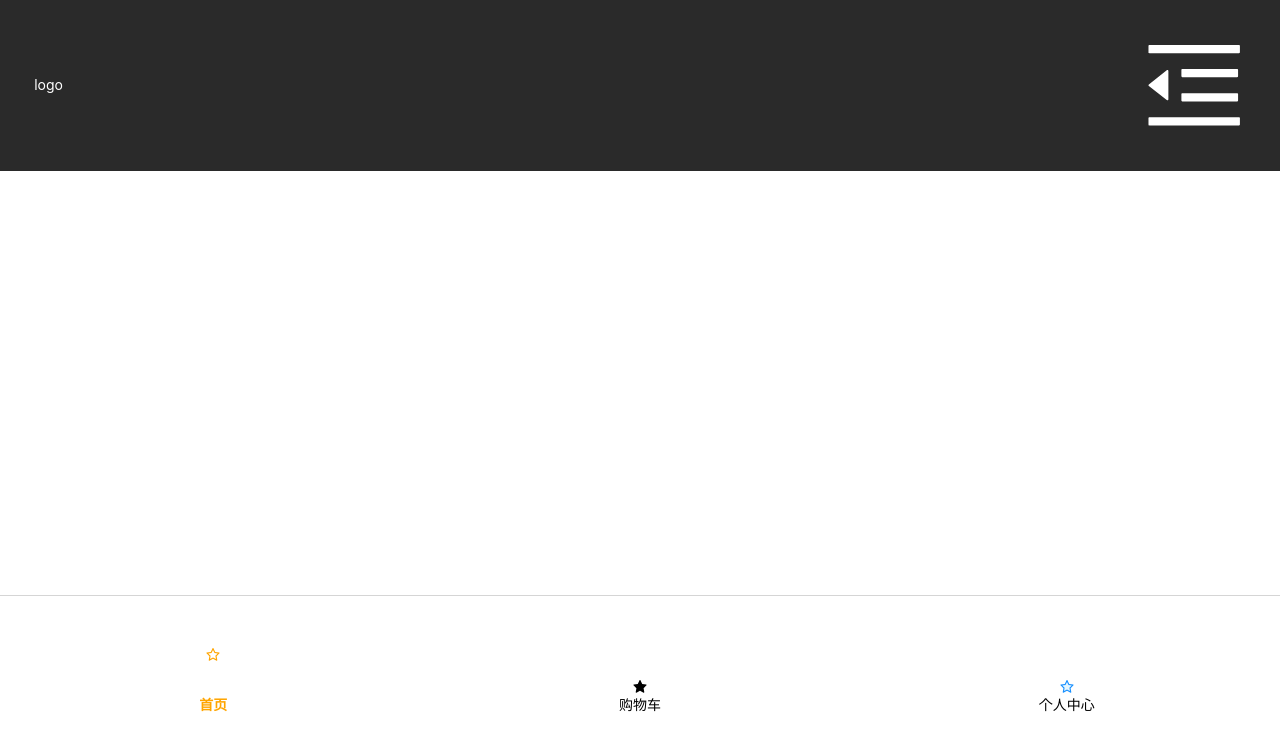
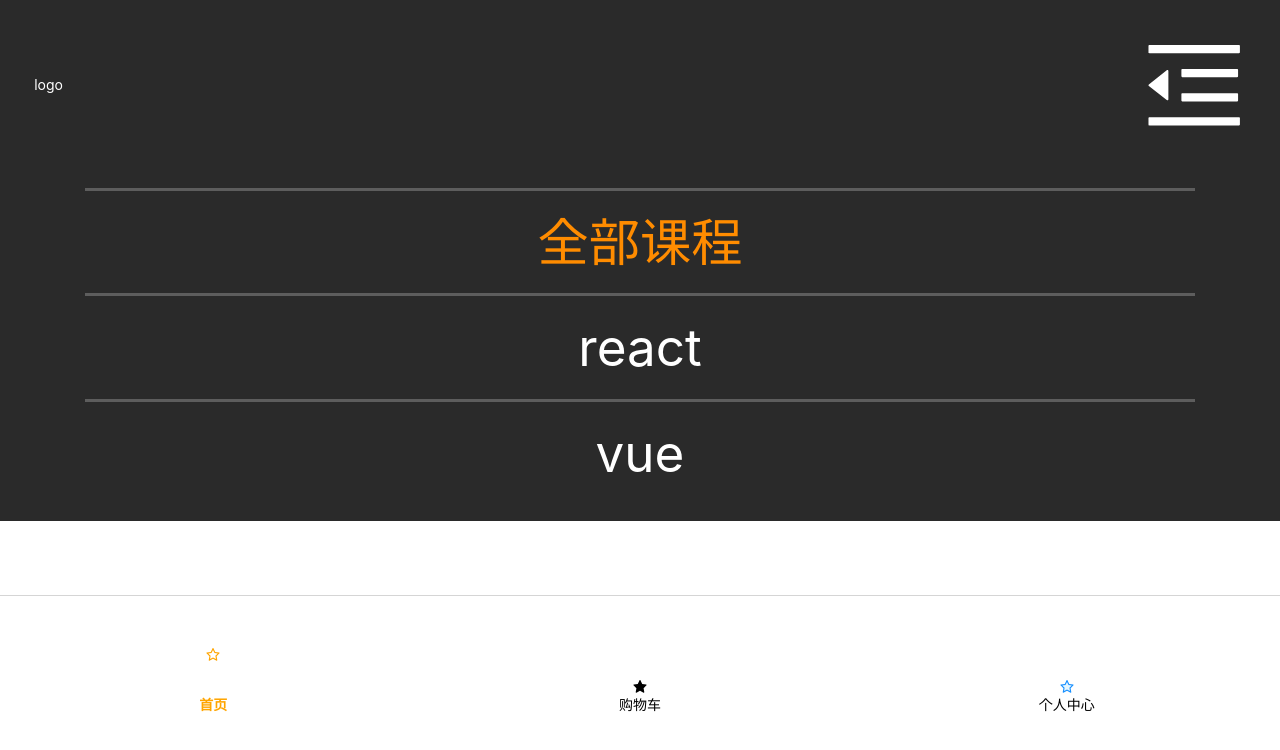
Before and after one commit to lfjw/MY_KETANG_FRONT, a React (Create React App) app: page / in a window 1280 px wide. Both pictures are taken after a click on the element 1194 px from the left and 85 px from the top of the page. Shown: the top 750 px of the page. Built offline with nearby package versions, Linux system fonts and the light colour scheme.

Commit message:
更新内容

```diff
--- a/src/store/actions/home.tsx
+++ b/src/store/actions/home.tsx
@@ -1,11 +1,11 @@
 import * as types from '../action-types'
 
-export default{
-    // 设置分类
-    setCurrentCategory(currentCategory:string){
-        return {
-            type: types.SET_CURRENT_CATEGORY,
-            payload: currentCategory
-        }
+export default {
+  // 设置分类
+  setCurrentCategory(currentCategory: string) {
+    return {
+      type: types.SET_CURRENT_CATEGORY,
+      payload: currentCategory
     }
+  }
 }
--- a/src/store/reducers/home.tsx
+++ b/src/store/reducers/home.tsx
@@ -1,25 +1,25 @@
 import { AnyAction } from "redux";
-import { HomeState } from '../../typings/state'
-import * as types from '../action-types';
-
+import { HomeState } from "../../typings/state";
+import * as types from "../action-types";
 
 const initialState: HomeState = {
-    currentCategory: 'all', //当前分类
-}
+  currentCategory: "all", //当前分类
+};
 
-export default function (state: HomeState = initialState, action: AnyAction): HomeState {
-
+export default function (
+  state: HomeState = initialState,
+  action: AnyAction
+): HomeState {
   switch (action.type) {
     case types.SET_CURRENT_CATEGORY:
       return {
         ...state,
-                currentCategory: action.payload
-            }
-            break;
+        currentCategory: action.payload,
+      };
 
     default:
       break;
   }
 
-    return state
+  return state;
 }
--- a/src/view/Home/components/HomeHeader/index.tsx
+++ b/src/view/Home/components/HomeHeader/index.tsx
@@ -1,9 +1,9 @@
-import React, { useState, CSSProperties } from 'react'
-import './index.scss'
-import { MenuFoldOutlined } from '@ant-design/icons';
+import React, { useState, CSSProperties, useEffect } from "react";
+import "./index.scss";
+import { MenuFoldOutlined } from "@ant-design/icons";
 
-import classnames from 'classnames' // 动态类型
-import { Transition } from 'react-transition-group'
+import classnames from "classnames"; // 动态类型
+import { Transition } from "react-transition-group";
 
 //import class from 'classnames'
 /**
@@ -15,7 +15,6 @@ import { Transition } from 'react-transition-group'
  * import logo from 'logo.png' ts会有问题
  */
 
-
 /**
  * 动画如何实现
  * 动态的给元素添加和删除类名
@@ -23,57 +22,91 @@ import { Transition } from 'react-transition-group'
  * 另外在一个transition
  */
 
+const duration = 300;
 
-const duration = 600; //动画持续时间
-const defauleStyle: CSSProperties = {
-  transition: `all ${duration} ease-in-out`,
+const defaultStyle: CSSProperties = {
+  transition: `opacity ${duration}ms ease-in-out`,
   opacity: 0,
-  display: 'none'
 }
-// 不同阶段的样式
+
 const transitionStyles = {
-  entering: { opacity: 1, },
+  entering: { opacity: 1 },
   entered: { opacity: 1 },
-  exiting: { opacity: 0, },
-  exited: { opacity: 0, },
+  exiting: { opacity: 0 },
+  exited: { opacity: 0 },
   unmounted: { opacity: 0 }
-}
+};
 
 interface Props {
   currentCategory: string; //当前选中的分类 此数据会放在redux仓库中
   setCurrentCategory: (currentCategory: string) => any; // 改变仓库中的分类
 }
 function HomeHeader(props: Props) {
-  let [isMenuvisible, setIsMenuvisible] = useState(false)
+  let [isMenuVisible, setIsMenuVisible] = useState(false);
   const setCurrentCategory = (event: React.MouseEvent<HTMLUListElement>) => {
-    let target: HTMLUListElement = event.target as HTMLUListElement
+    let target: HTMLUListElement = event.target as HTMLUListElement;
     let category: any = target.dataset.category;
-    props.setCurrentCategory(category)
-    setIsMenuvisible(false)
-  }
+    props.setCurrentCategory(category);
+    setIsMenuVisible(false);
+  };
+
+
+  useEffect(() => {
+    console.log('订阅');
+    return () => {
+      console.log('取消订阅');
+
+    }
+
+  })
   return (
-    <header className='home-header'>
-      <div className='logo-header'>
-        <div className='img'>logo</div>
-        <MenuFoldOutlined className='icon' onClick={() => setIsMenuvisible(!isMenuvisible)} />
+    <header className="home-header">
+      <div className="logo-header">
+        <div className="img">logo</div>
+        <MenuFoldOutlined
+          className="icon"
+          onClick={() => setIsMenuVisible(!isMenuVisible)}
+        />
       </div>
-      <Transition in={isMenuvisible} timeout={duration}>
-        {
-          (state) => (
-            <ul className='category'
-              onClick={setCurrentCategory}
-              style={{
-                ...defauleStyle, ...transitionStyles[state]
-              }}>
-              <li data-category='all' className={classnames({ active: props.currentCategory === 'all' })}>全部课程</li>
-              <li data-category='react' className={classnames({ active: props.currentCategory === 'react' })}>react</li>
-              <li data-category='vue' className={classnames({ active: props.currentCategory === 'vue' })}>vue</li>
-            </ul>
-          )
-        }
+      <Transition in={isMenuVisible} timeout={duration}>
+        {(state) => (
+          <ul
+            className="category"
+            onClick={setCurrentCategory}
+            style={{
+              ...defaultStyle,
+              ...transitionStyles[state]
+            }}
+          >
+            <li
+              data-category="all"
+              className={classnames({
+                active: props.currentCategory === "all",
+              })}
+            >
+              全部课程
+            </li>
+            <li
+              data-category="react"
+              className={classnames({
+                active: props.currentCategory === "react",
+              })}
+            >
+              react
+            </li>
+            <li
+              data-category="vue"
+              className={classnames({
+                active: props.currentCategory === "vue",
+              })}
+            >
+              vue
+            </li>
+          </ul>
+        )}
       </Transition>
       {/* {
-        isMenuvisible && (
+        isMenuVisible && (
           <ul className='category' onClick={setCurrentCategory}>
             <li data-category='all' className={classnames({ active: props.currentCategory === 'all' })}>全部课程</li>
             <li data-category='react' className={classnames({ active: props.currentCategory === 'react' })}>react</li>
@@ -82,9 +115,8 @@ function HomeHeader(props: Props) {
         )
 
       } */}
-
     </header>
-  )
+  );
 }
 
-export default HomeHeader
+export default HomeHeader;
--- a/src/view/Home/index.tsx
+++ b/src/view/Home/index.tsx
@@ -25,5 +25,8 @@ function Home(props: Props) {
     </>
   )
 }
+
 const mapStateToProps = (state: CombinedState): HomeState => state.home
+
 export default connect(mapStateToProps, mapDispatchToProps)(Home)
+// connect(state=> state, action)
```
Also changed, not shown: 1 other file (tests, documents, lock files or other folders). Lines whose indentation alone changed are shown as unchanged.
